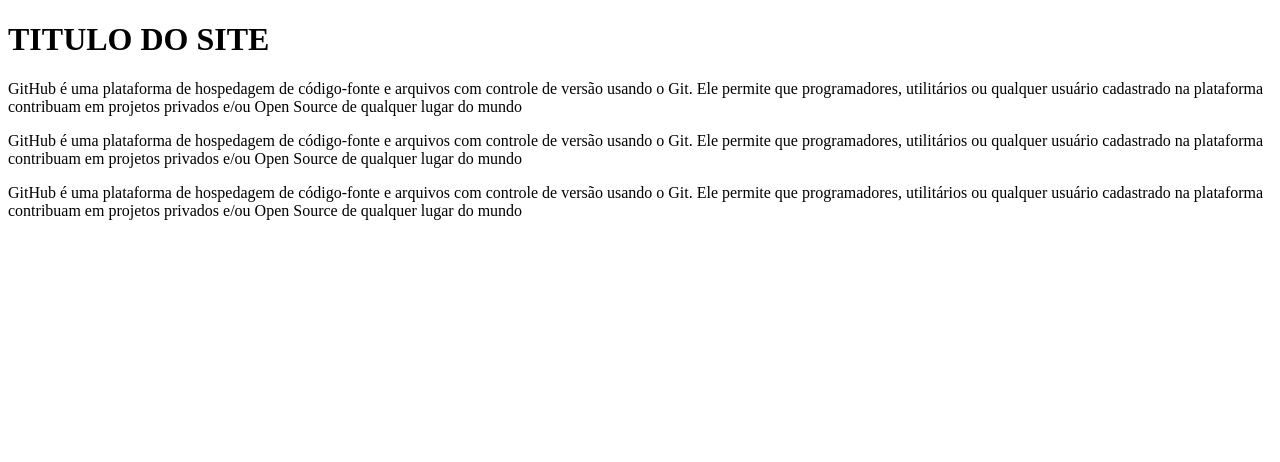
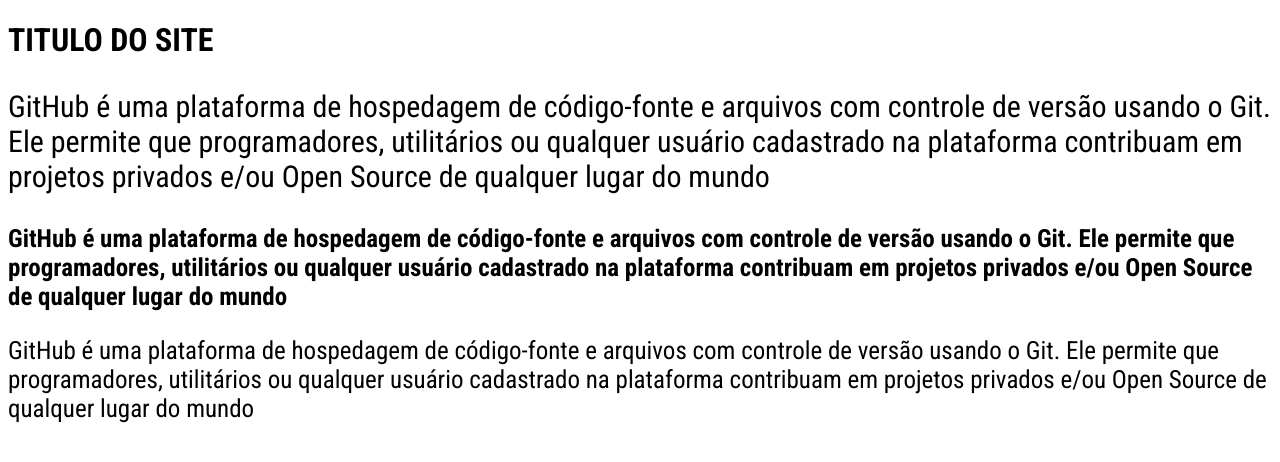
Before and after one commit to MatheusInacio/projeto1LpCerb, a plain HTML site: page index.html in a window 1280 px wide. Drawn offline with Linux system fonts and the light colour scheme.

Commit message:
criei o style.css

```diff
--- a/index.html
+++ b/index.html
@@ -5,17 +5,25 @@
     <meta http-equiv="X-UA-Compatible" content="IE=edge" />
     <meta name="viewport" content="width=device-width, initial-scale=1.0" />
     <title>Document</title>
+    <link rel="stylesheet" href="style.css" />
+
+    <link rel="preconnect" href="https://fonts.googleapis.com" />
+    <link rel="preconnect" href="https://fonts.gstatic.com" crossorigin />
+    <link
+      href="https://fonts.googleapis.com/css2?family=Roboto+Condensed:ital,wght@0,300;0,400;0,700;1,300;1,400;1,700&display=swap"
+      rel="stylesheet"
+    />
   </head>
   <body>
-    <h1>TITULO DO SITE</h1>
+    <h1 class="titulo">TITULO DO SITE</h1>
 
-    <p>
+    <p id="primeiro-p">
       GitHub é uma plataforma de hospedagem de código-fonte e arquivos com
       controle de versão usando o Git. Ele permite que programadores,
       utilitários ou qualquer usuário cadastrado na plataforma contribuam em
       projetos privados e/ou Open Source de qualquer lugar do mundo
     </p>
-    <p>
+    <p class="paragrafo-bold">
       GitHub é uma plataforma de hospedagem de código-fonte e arquivos com
       controle de versão usando o Git. Ele permite que programadores,
       utilitários ou qualquer usuário cadastrado na plataforma contribuam em
--- /dev/null
+++ b/style.css
@@ -0,0 +1,15 @@
+body {
+    font-family: 'Roboto Condensed', sans-serif;
+}
+
+p {
+    font-size: 25px;
+}
+
+#primeiro-p {
+    font-size: 30px;
+}
+
+.paragrafo-bold {
+    font-weight: 700;
+}
```
